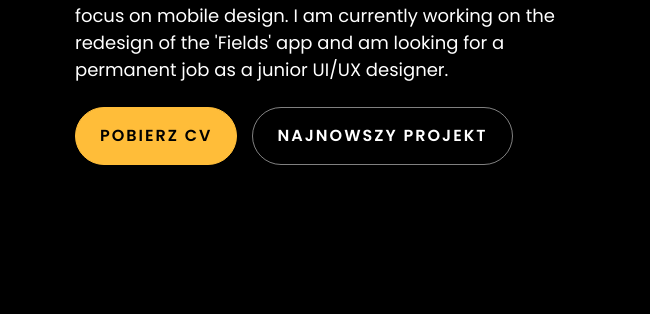
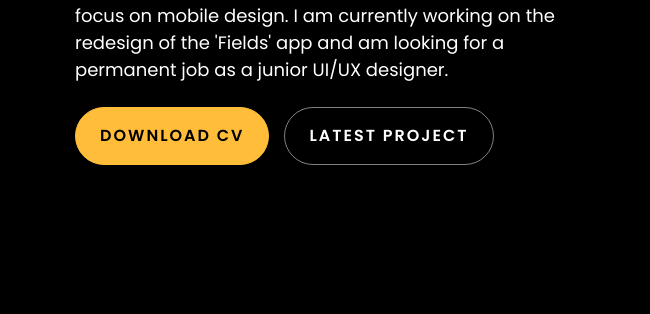
Before and after one commit to JakubMajkowski/portfolio, a plain HTML site: page index.html in a window 1280 px wide. Shown: the part 486-800 px from the top of the page, 0-650 px from the left. Drawn offline with Linux system fonts and the light colour scheme; grey boxes are pictures that could not be loaded; files whose address does not match are found by name.

Commit message:
html 2nd update

```diff
--- a/index.html
+++ b/index.html
@@ -53,7 +53,7 @@
 				<span class="subheading" style="color: #ffbd39;">Hello!</span>
 				<h1 class="mb-4 mt-3"><span class="im-name" style="font-size: 60px; line-height: 70px; font-weight: 800;">I'm <span style="color: #ffbd39; font-size: 60px; font-weight: 800;">Jakub Majkowski</span></span></h1>
 				<h5 class="mb-4">I am a third year computer science student with a specialisation in front-end developer. I have been working in UI/UX design for the past two years, with a particular focus on mobile design. I am currently working on the redesign of the 'Fields' app and am looking for a permanent job as a junior UI/UX designer.</h5>
-				<p><a href="./docs/Jakub Majkowski CV EN.pdf" download="Jakub Majkowski CV EN.pdf" class="btn btn-primary py-3 px-4">Pobierz CV</a><a href="https://dribbble.com/shots/22978128-Weather-app" class="btn btn-white btn-outline-white py-3 px-4" style="margin-left:15px;">Najnowszy projekt</a></p>
+				<p><a href="./docs/Jakub Majkowski CV EN.pdf" download="Jakub Majkowski CV EN.pdf" class="btn btn-primary py-3 px-4">Download CV</a><a href="https://dribbble.com/shots/22978128-Weather-app" class="btn btn-white btn-outline-white py-3 px-4" style="margin-left:15px;">Latest project</a></p>
 			  </div>
 			</div>
 			<div class="col-md-6">
@@ -62,7 +62,7 @@
 					<span class="subheading" style="color: #ffbd39;">Hello!</span>
 					<h1 class="mb-4 mt-3"><span class="im-name" style="font-size: 60px; line-height: 70px; font-weight: 800;">I'm <span style="color: #ffbd39; font-size: 60px; font-weight: 800;">Jakub Majkowski</span></span></h1>
 					<h5 class="mb-4">I am a third year computer science student with a specialisation in front-end developer. I have been working in UI/UX design for the past two years, with a particular focus on mobile design. I am currently working on the redesign of the 'Fields' app and am looking for a permanent job as a junior UI/UX designer.</h5>
-					<p><a href="./docs/Jakub Majkowski CV EN.pdf" download="Jakub Majkowski CV EN.pdf" class="btn btn-primary py-3 px-4">Pobierz CV</a><a href="https://dribbble.com/shots/22978128-Weather-app" class="btn btn-white btn-outline-white py-3 px-4" style="margin-left:15px; margin-top: 15px;">Najnowszy projekt</a></p>
+					<p><a href="./docs/Jakub Majkowski CV EN.pdf" download="Jakub Majkowski CV EN.pdf" class="btn btn-primary py-3 px-4">Download CV</a><a href="https://dribbble.com/shots/22978128-Weather-app" class="btn btn-white btn-outline-white py-3 px-4" style="margin-left:15px; margin-top: 15px;">Latest project</a></p>
 				  </div>
 			  </div>
 			</div>
@@ -125,7 +125,7 @@
     					<span class="date">Mateusz Perowicz</span>
 						<br>
 						<span class="position">Board member of Klub Jagielloński</span>
-    					<p class="mt-4">"Testimonial will be posted after 01.11.2024"</p>
+    					<p class="mt-4">Testimonial will be posted after 01.11.2024</p>
     				</div>
     				<div class="resume-wrap ftco-animate">
     					<span class="date">Maciej</span>
```
